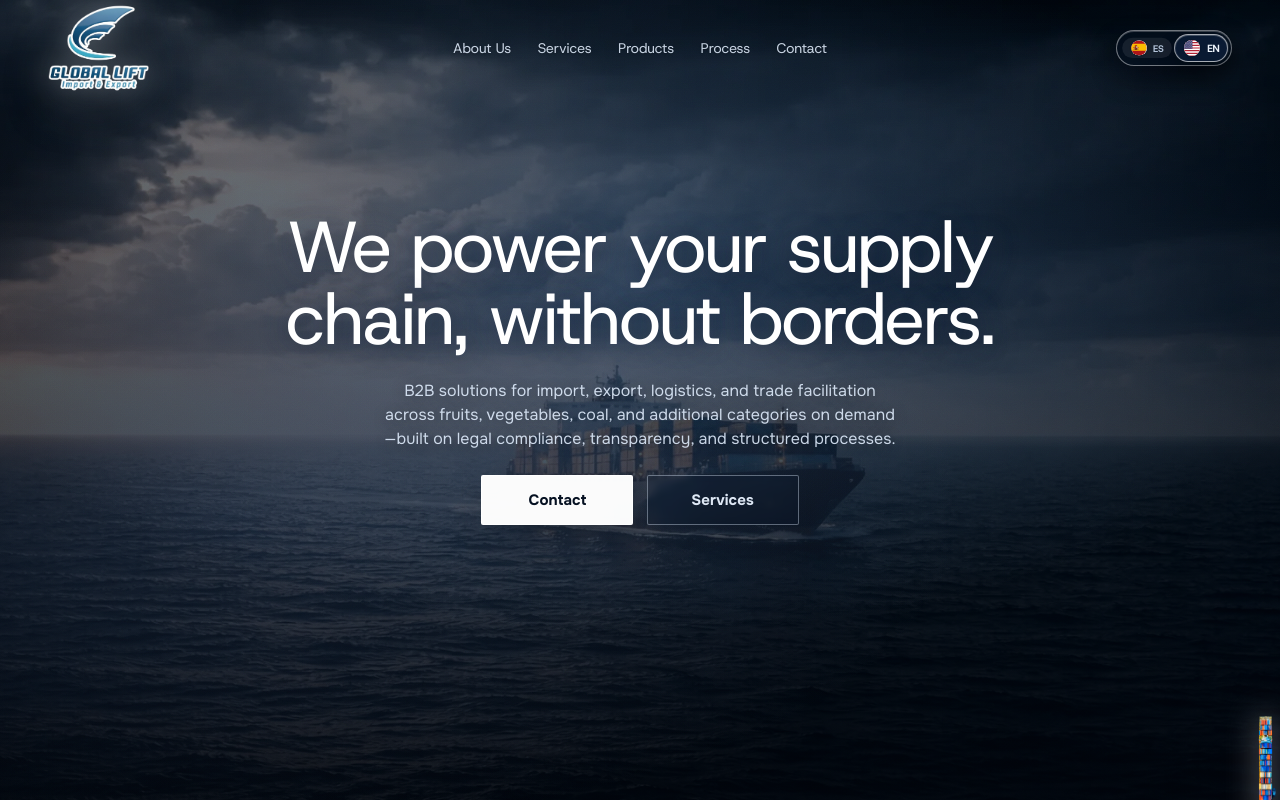
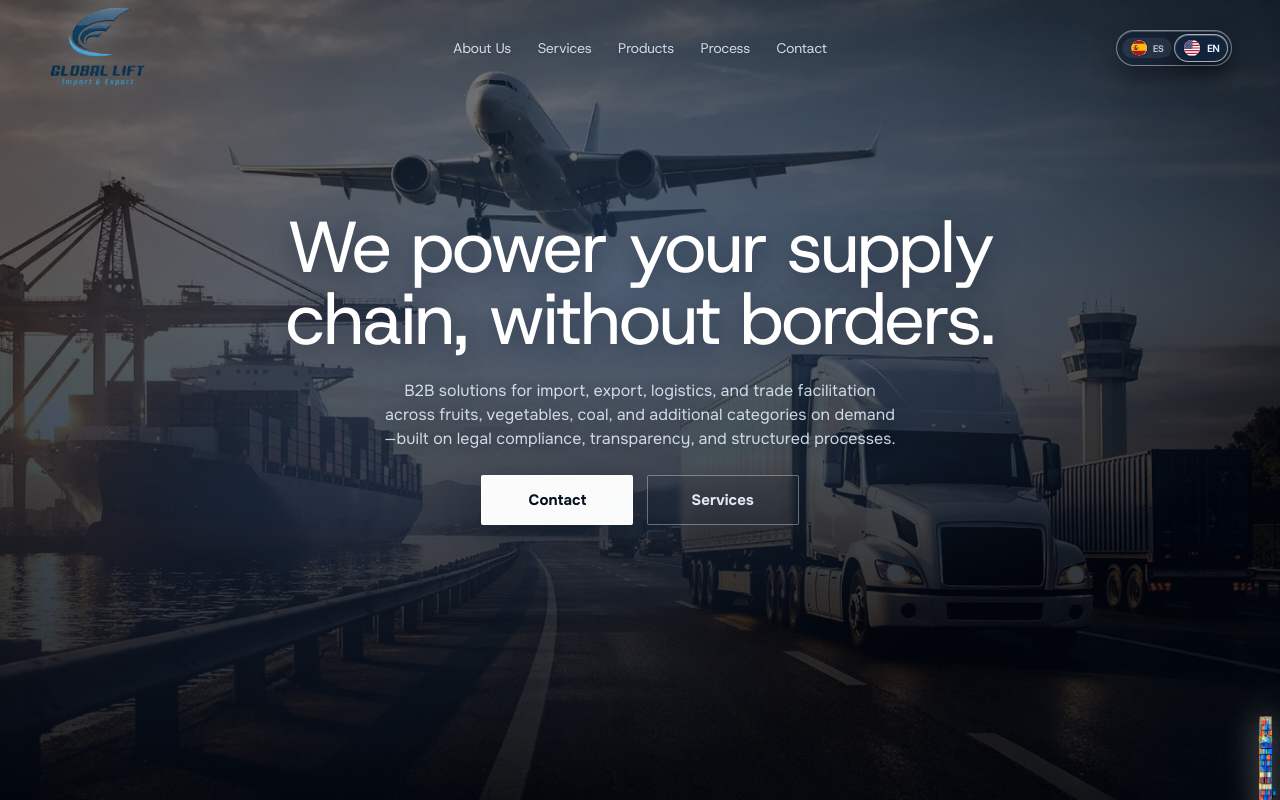
Before and after one commit to danyer94/GlobalLift-Nextjs, a Next.js app: page / in a window 1280 px wide. Shown: the top 800 px of the page. Built offline with nearby package versions, Linux system fonts and the light colour scheme.

Commit message:
fix: update Hero and Logo components with new background and logo images for improved visual consistency

```diff
--- a/src/components/Hero.tsx
+++ b/src/components/Hero.tsx
@@ -5,7 +5,7 @@ import { withBasePath } from '../utils/basePath';
 import { MotionSection } from './MotionSection';
 
 const HERO_BG_IMAGE = {
-  src: withBasePath('/images/generated/about-bridge-ocean.webp'),
+  src: withBasePath('/images/generated/services-multimodal.webp'),
   posMobile: 'center 36%',
   posTablet: 'center 34%',
   posDesktop: 'center 33%',
--- a/src/components/Logo.tsx
+++ b/src/components/Logo.tsx
@@ -14,7 +14,7 @@ export function Logo({
     "flex items-center gap-0 transition-opacity hover:opacity-90";
   const src =
     variant === "hero"
-      ? withBasePath("/logo/white-borders-removebg.png")
+      ? withBasePath("/logo/logo-3D-removebg.png")
       : withBasePath("/logo/logo-3D-removebg.png");
 
   return (
```
